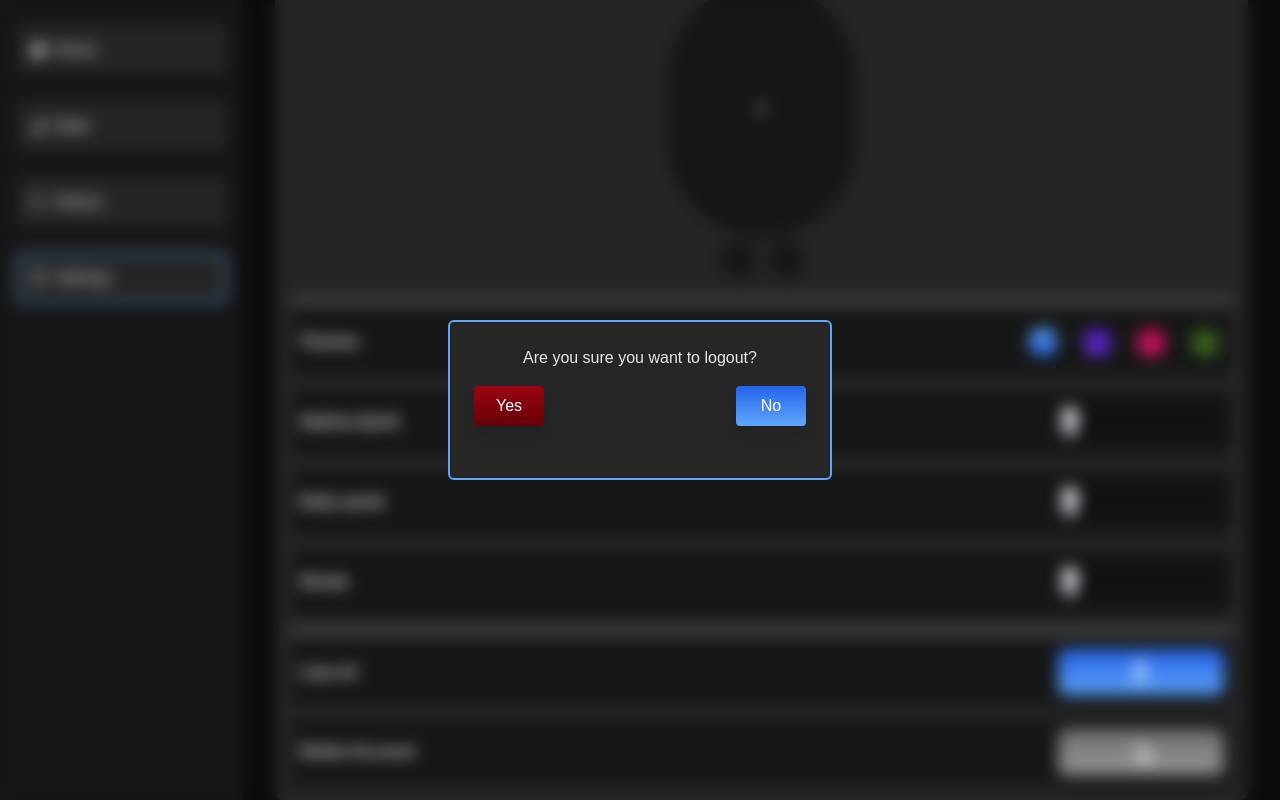
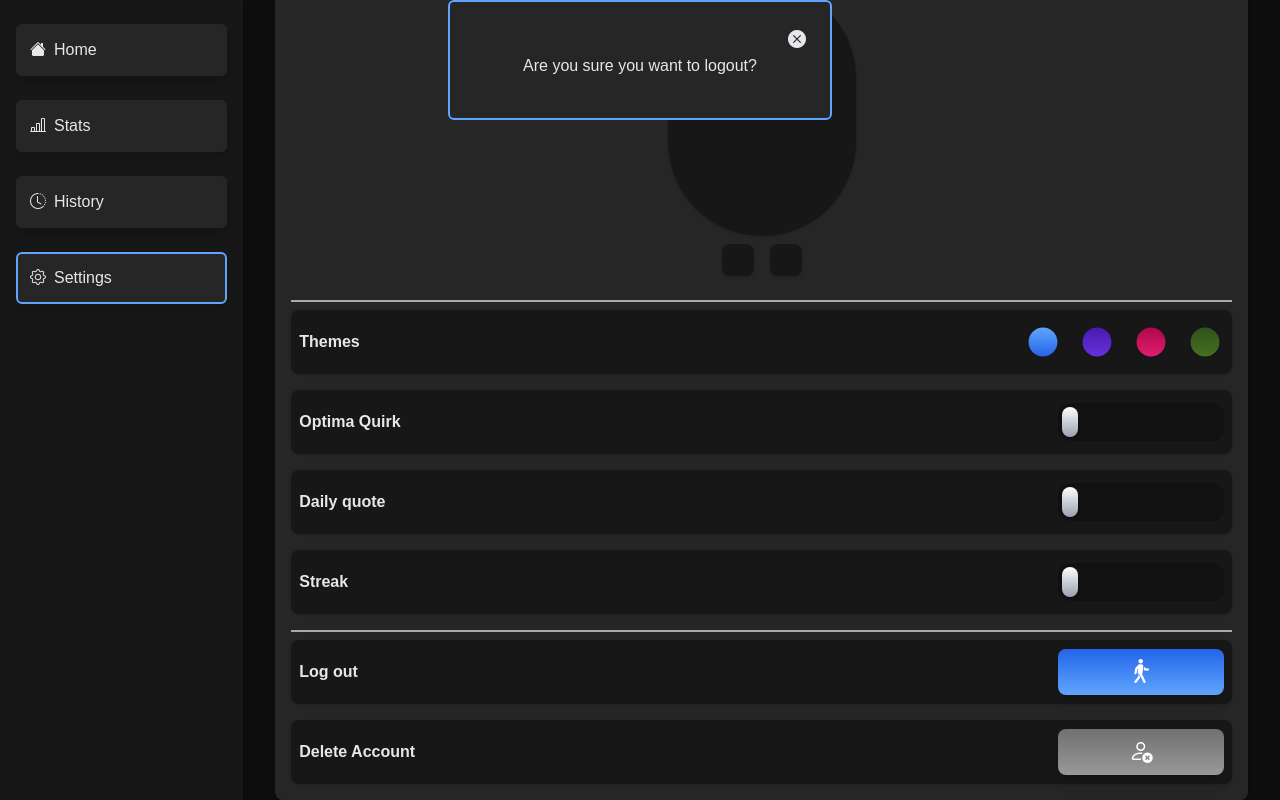
Before and after one commit to theinternetfae/Optima-V.2, a React (Vite) app: page /settings/profile in a window 1280 px wide. Both pictures are taken after a click on the button 1140 px from the left and 886 px from the top of the page. Shown: the part 214-1014 px from the top of the page. Built offline with nearby package versions, Linux system fonts and the light colour scheme; no server answers.

Commit message:
Coding pop up alert to replace system alert

```diff
--- a/src/components/Alert.jsx
+++ b/src/components/Alert.jsx
@@ -1,8 +1,44 @@
+import { useEffect, useState } from "react";
 import { createPortal } from "react-dom";
 
-function Alert({yesDelete, noDelete, different}) {
+function Alert({yesDelete, noDelete, different, popUp}) {
+
+    const [scrolling, setScrolling] = useState("");
+
+    useEffect(() => {
+        const scroll = setTimeout(() => {
+            setScrolling("translate-y-30");
+            console.log("translated")
+        })
+
+        return () => clearTimeout(scroll);
+    }, [])
+
+    useEffect(() => {
+
+        if(popUp) {
+            const closePop = setTimeout(() => {
+                noDelete();
+            }, 4000)
+
+            return () => clearTimeout(closePop);
+        }
+
+    }, [])
+
+
     return createPortal(
-        <div className="alert-container">
+        <div className={popUp ? "pop-container" : "alert-container"}>
+            {
+                popUp ? (
+                    <div className={`pop-box ${scrolling}`}>
+                        <button className="bi bi-x-circle-fill cursor-pointer exit-pop"
+                        onClick={noDelete}
+                        ></button>
+
+                        <h1>{different}</h1>
+                    </div>
+                ) : (
                     <div className="alert-box">
                         <h1>{different ? different : 'This will delete this task, past, present and future. Are you sure?'}</h1>
                         <div className="choice">
@@ -10,6 +46,8 @@ function Alert({yesDelete, noDelete, different}) {
                             <button className="no-no" onClick={noDelete}>No</button>
                         </div>
                     </div>
+                )
+            }
         </div>,
         document.getElementById("modal-root")
     );
--- a/src/index.css
+++ b/src/index.css
@@ -583,7 +583,7 @@ input[type="number"]::-webkit-outer-spin-button {
     .alert-container {
         @apply bg-black/1 fixed top-0 z-50 w-full h-full backdrop-blur-sm flex items-center justify-center;
 
-        & .alert-box {
+        .alert-box {
             @apply border border-2 text-sm border-accentprimary bg-surfacetwo p-6 text-base text-center rounded-md
             lg:w-[30%] lg:h-[20%] lg:text-base;
 
@@ -601,6 +601,20 @@ input[type="number"]::-webkit-outer-spin-button {
                 & .no-no {
                     @apply bg-gradient-to-b from-accentsecondary to-accentprimary text-white;
                 }
+            }
+        }
+    }
+
+    .pop-container {
+        @apply fixed top-0 z-50 w-full h-full flex justify-center;
+
+        .pop-box {
+            @apply border border-2 text-sm border-accentprimary bg-surfacetwo p-6 text-base flex flex-col text-center rounded-md fixed top-[-120px]
+            transition ease-in duration-500
+            lg:w-[30%] lg:h-[15%] lg:text-base;
+
+            .exit-pop {
+                @apply text-end text-lg
             }
         }
     }
--- a/src/settingsComponents/Profile.jsx
+++ b/src/settingsComponents/Profile.jsx
@@ -252,7 +252,7 @@ function Profile() {
 
             </div>
 
-            {alertShow && <Alert different={"Are you sure you want to logout?"} yesDelete={() => signOut()} noDelete={() => setAlertShow(prev => !prev)}/>}
+            {alertShow && <Alert different={"Are you sure you want to logout?"} yesDelete={() => signOut()} noDelete={() => setAlertShow(prev => !prev)} popUp={true}/>}
 
         </div>
     );
```
Lines whose indentation alone changed are shown as unchanged.
